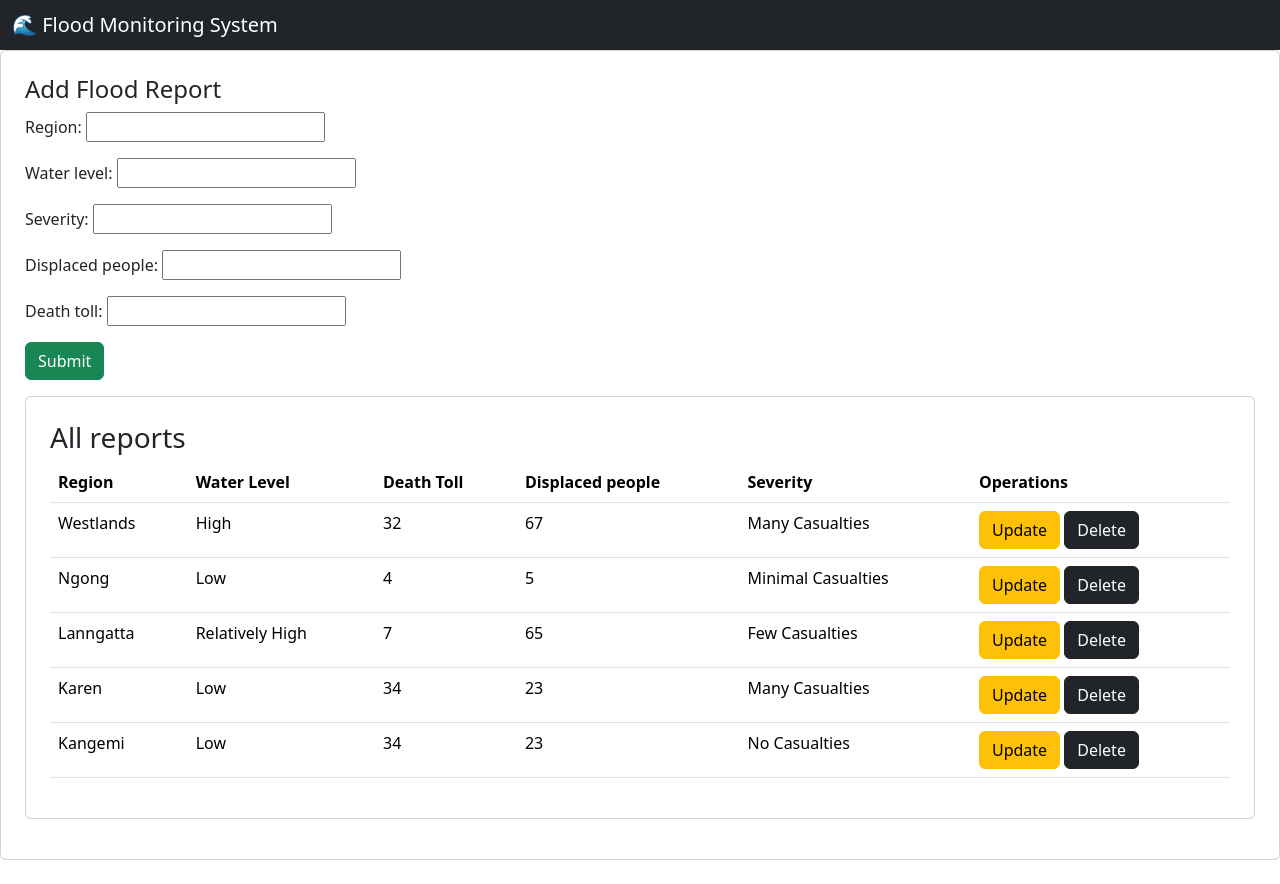
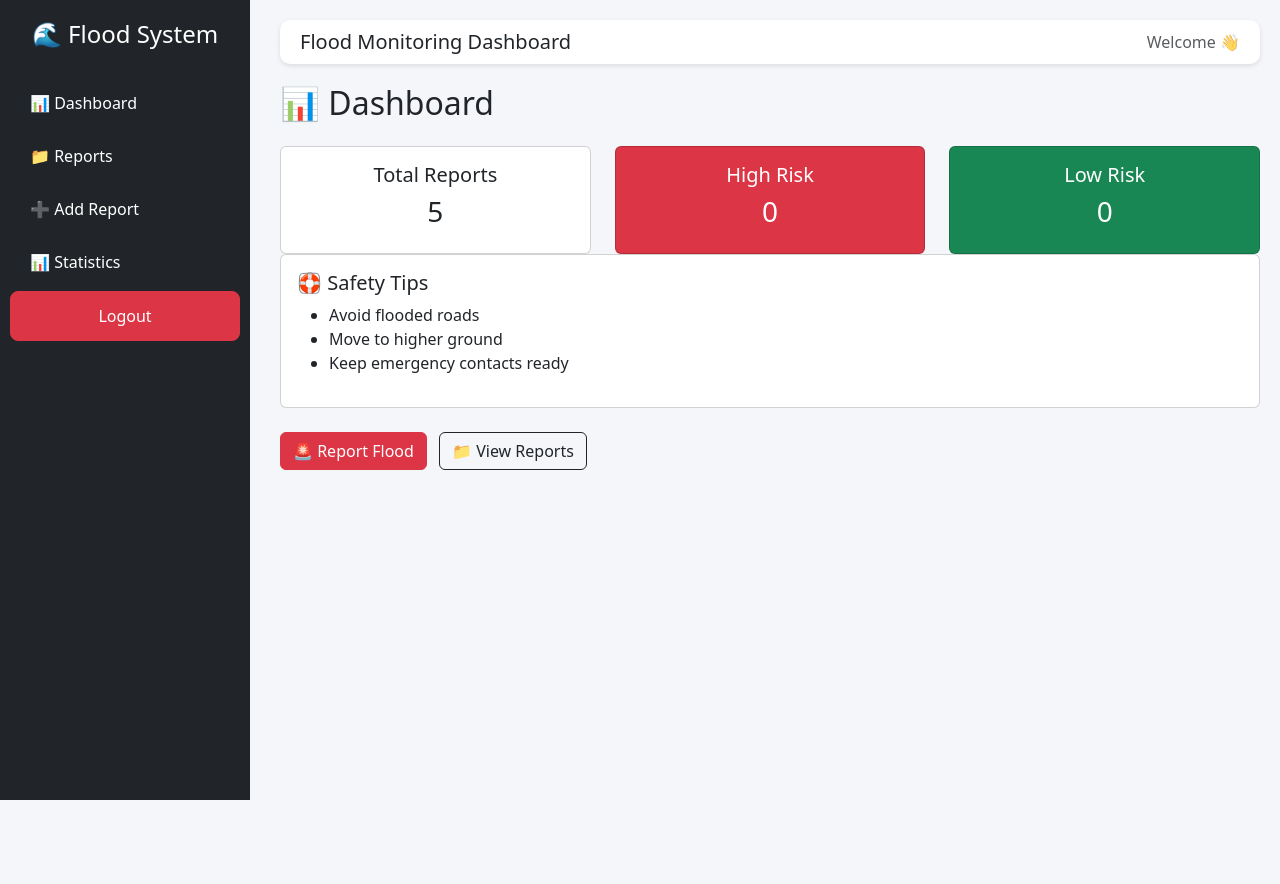
Before and after one commit to layneeleo/group_project, a Django app: page / in a window 1280 px wide. After the commit the page ends 800 px from the top, so only its background shows below. Run offline with Django 5.2, Linux system fonts and the light colour scheme; data comes from the database, SQL or seed files in the repository; both versions use the stored data as it was before the commit.

Commit message:
More changes

```diff
--- a/dashboard/models.py
+++ b/dashboard/models.py
@@ -1,6 +1,7 @@
 from django.db import models
 
 class Flood_report (models.Model):
+
     region= models.CharField(max_length=50)
     water_level= models.CharField(max_length=50)
     severity= models.CharField(max_length=50)
--- a/dashboard/urls.py
+++ b/dashboard/urls.py
@@ -1,7 +1,15 @@
 from django.urls import path
 from . import views
 urlpatterns=[
-    path('',views.home,name="home"),
     path('update/<int:id>/',views.update_report,name="update"),
-    path('delete/<int:id>/',views.delete_report,name="delete")
+    path('delete/<int:id>/',views.delete_report,name="delete"),
+    path('', views.dashboard, name='dashboard'),
+    path('reports/', views.reports, name='reports'),
+    path('add/', views.add_report, name='add_report'),
+    path('sign_up/', views.signup_view, name='signup'),
+    path('login/', views.login_view, name='login'),
+    path('logout/', views.logout_view, name='logout'),
+     path('statistics/', views.statistics, name='statistics'),
+
+
 ]
--- a/dashboard/views.py
+++ b/dashboard/views.py
@@ -2,22 +2,64 @@ from django.shortcuts import render,redirect,get_object_or_404
 from . models import Flood_report
 from . forms import FloodForm
 import folium
+from django.contrib.auth.forms import UserCreationForm
+from django.db.models import Count
+from datetime import datetime
+from django.contrib.auth import login,logout,authenticate
+from django.contrib.auth.decorators import login_required
+
+
+@login_required
+def dashboard(request):
+    return render (request,"dashboard.html")
+
+@login_required
+def add_report(request):
+    return render (request,"add_reports.html")
+
+@login_required
+def reports(request):
+    return render(request,"reports.html")
+
 
 # Create your views here.
-def home(request):
-    if request.method=="POST":
-        form=FloodForm(request.POST)
+def signup_view(request):
+    form = UserCreationForm()
+
+    if request.method == "POST":
+        form = UserCreationForm(request.POST)
+
+        if form.is_valid():
+            user = form.save()
+            login(request, user)
+            return redirect('dashboard')
+
+    return render(request, 'signup.html', {'form': form})
 
 
-        if form.is_valid():
-            form.save()
-            return redirect('home')
-    else:
-        form= FloodForm()
-    report=Flood_report.objects.all()
+
+def login_view(request):
+
+    if request.method == "POST":
+        username = request.POST.get('username')
+        password = request.POST.get('password')
+
+        user = authenticate (request, username=username, password=password)
+
+        if user:
+            login(request, user)
+            return redirect('dashboard')
+
+    return render(request, 'login.html')
+
+def logout_view(request):
+    logout(request)
+    return redirect ('login')
 
 
-    return render(request,"dashboard.html",{"form":form,"reports":report})
+
+
+
 
 def update_report(request,id):
     report=get_object_or_404(Flood_report,id=id)
@@ -34,3 +76,143 @@ def delete_report(request,id):
     report=get_object_or_404(Flood_report,id=id)
     report.delete()
     return redirect('home')
+
+
+
+
+
+# 🏠 DASHBOARD (MAIN PAGE)
+def dashboard(request):
+
+    reports = Flood_report.objects.all()
+
+    # 📊 Stats
+    total = reports.count()
+    high = reports.filter(severity='High').count()
+    low = reports.filter(severity='Low').count()
+
+    # 🚨 High risk alert
+    high_risk = reports.filter(severity='High').first()
+
+    return render(request, "dashboard.html", {
+        "total": total,
+        "high": high,
+        "low": low,
+        "high_risk": high_risk,
+        "last_updated": datetime.now()
+    })
+
+
+# 📄 REPORTS PAGE (WITH SEARCH)
+def reports(request):
+
+    query = request.GET.get('q')
+
+    if query:
+        data = Flood_report.objects.filter(location__icontains=query)
+    else:
+        data = Flood_report.objects.all()
+
+    return render(request, "reports.html", {
+        "reports": data
+    })
+
+
+# ➕ ADD REPORT
+def add_report(request):
+
+    form = FloodForm()
+
+    if request.method == "POST":
+        form = FloodForm(request.POST)
+
+        if form.is_valid():
+            form.save()
+            return redirect('reports')
+
+    return render(request, "add_report.html", {
+        "form": form
+    })
+
+
+# ✏️ UPDATE REPORT
+def update_report(request, id):
+
+    report = get_object_or_404(Flood_report, id=id)
+
+    if request.method == "POST":
+        form = FloodForm(request.POST, instance=report)
+
+        if form.is_valid():
+            form.save()
+            return redirect('reports')
+
+    else:
+        form = FloodForm(instance=report)
+
+    return render(request, "update.html", {
+        "form": form
+    })
+
+
+# 🗑️ DELETE REPORT
+def delete_report(request, id):
+
+    report = get_object_or_404(Flood_report, id=id)
+    report.delete()
+
+    return redirect('reports')
+
+# 📄 REPORTS PAGE
+def reports(request):
+    query = request.GET.get('q')
+
+    if query:
+        data = Flood_report.objects.filter(region__icontains=query)
+    else:
+        data = Flood_report.objects.all()
+
+    return render(request, "reports.html", {
+        "reports": data
+    })
+
+
+# ➕ ADD REPORT
+def add_report(request):
+    form = FloodForm()
+
+    if request.method == "POST":
+        form = FloodForm(request.POST)
+        if form.is_valid():
+            form.save()
+            return redirect('reports')
+
+    return render(request, "add_reports.html", {
+        "form": form
+    })
+def statistics(request):
+
+    reports = Flood_report.objects.all()
+
+    total = reports.count()
+    high = reports.filter(severity='High').count()
+    medium = reports.filter(severity='Medium').count()
+    low = reports.filter(severity='Low').count()
+
+
+    top_regions = (
+        Flood_report.objects
+        .values('region')
+        .annotate(count=Count('region'))
+        .order_by('-count')[:5]
+    )
+
+
+    return render(request, "statistics.html", {
+        "total": total,
+        "high": high,
+        "medium": medium,
+        "low": low,
+        "top_regions": top_regions
+
+    })
--- a/flood_system/settings.py
+++ b/flood_system/settings.py
@@ -116,3 +116,8 @@ USE_TZ = True
 # https://docs.djangoproject.com/en/6.0/howto/static-files/
 
 STATIC_URL = 'static/'
+STATICFILES_DIRS = [
+    BASE_DIR / "static",
+    "/var/www/static/",
+]
+LOGIN_URL='login'
--- /dev/null
+++ b/templates/base.html
@@ -0,0 +1,90 @@
+{% load static %}
+<!DOCTYPE html>
+<html lang="en">
+<head>
+    <meta charset="UTF-8">
+    <title>Flood Monitoring System</title>
+
+    <!-- Bootstrap -->
+     <link rel="stylesheet" href="{% static 'css/auth.css' %}">
+    <link href="https://cdn.jsdelivr.net/npm/bootstrap@5.3.0/dist/css/bootstrap.min.css" rel="stylesheet">
+
+    <!-- Custom Styles -->
+    <style>
+        body {
+            background-color: #f5f6fa;
+        }
+
+        .sidebar {
+            width: 250px;
+            height: 100vh;
+            position: fixed;
+            background-color: #212529;
+            padding-top: 20px;
+        }
+
+        .sidebar h4 {
+            text-align: center;
+            margin-bottom: 30px;
+        }
+
+        .sidebar a {
+            display: block;
+            color: white;
+            padding: 12px 20px;
+            text-decoration: none;
+            margin: 5px 10px;
+            border-radius: 8px;
+        }
+
+        .sidebar a:hover {
+            background-color: #0d6efd;
+        }
+
+        .content {
+            margin-left: 260px;
+            padding: 20px;
+        }
+
+        .topbar {
+            background: white;
+            padding: 10px 20px;
+            border-radius: 10px;
+            margin-bottom: 20px;
+            box-shadow: 0 2px 5px rgba(0,0,0,0.1);
+        }
+    </style>
+</head>
+
+<body>
+
+    <!-- SIDEBAR -->
+    <div class="sidebar text-white">
+
+        <h4>🌊 Flood System</h4>
+
+        <a href="{% url 'dashboard' %}">📊 Dashboard</a>
+        <a href="{% url 'reports' %}">📁 Reports</a>
+        <a href="{% url 'add_report' %}">➕ Add Report</a>
+        <a href="{% url 'statistics' %}">📊 Statistics</a>
+        <a href="{% url 'logout' %}" class="btn btn-danger">Logout</a>
+
+    </div>
+
+    <!-- MAIN CONTENT -->
+    <div class="content">
+
+        <!-- TOP BAR -->
+        <div class="topbar d-flex justify-content-between align-items-center">
+            <h5 class="mb-0">Flood Monitoring Dashboard</h5>
+            <span class="text-muted">Welcome 👋</span>
+        </div>
+
+        <!-- PAGE CONTENT -->
+        {% block content %}
+        {% endblock %}
+
+    </div>
+
+</body>
+</html>
--- a/templates/dashboard.html
+++ b/templates/dashboard.html
@@ -1,68 +1,54 @@
-<!DOCTYPE html>
-<html>
-<head>
-  <link href="https://cdn.jsdelivr.net/npm/bootstrap@5.3.8/dist/css/bootstrap.min.css" rel="stylesheet" integrity="sha384-sRIl4kxILFvY47J16cr9ZwB07vP4J8+LH7qKQnuqkuIAvNWLzeN8tE5YBujZqJLB" crossorigin="anonymous">
-
-    <title>Flood Dashboard</title>
-</head>
-<body>
-
-<nav class="navbar navbar-dark bg-dark">
-    <div class="container-fluid">
-        <span class="navbar-brand mb-0 h1">🌊 Flood Monitoring System</span>
-    </div>
-</nav>
-<div class="card p-4 mb-4">
-
-    <h4>Add Flood Report</h4>
-
-    <form method="POST">
-        {% csrf_token %}
-        {{ form.as_p }}
-
-        <button class="btn btn-success">Submit</button>
-    </form>
-
-<div class=" card p-4 my-3  ">
-    <h3> All reports</h3>
-    <table class=" table table-stripped ">
-        <thead>
-            <tr>
-            <th>Region</th>
-            <th>Water Level</th>
-            <th>Death Toll</th>
-            <th>Displaced people</th>
-            <th>Severity</th>
-            <th>Operations</th>
+{% extends 'base.html'%}
 
 
-            </tr>
-        </thead>
-        <tbody>
-            {% for report in reports%}
-            <tr>
-                <td> {{report.region}}</td>
-                <td> {{report.water_level}}</td>
-                <td> {{report.death_toll }}</td>
-                <td> {{report.displaced_people}}</td>
-                <td> {{ report.severity }}</td>
-                 <td>
-                <a href="{% url 'update' report.id %}" class="btn btn-warning">Update</a>
-                <a href="{% url 'delete' report.id %}"class="btn btn-dark " >Delete</a>
-            </td>
-
-            </tr>
+<body style=" font-family: Poppins, sans-serif;">
 
 
 
 
-            {% endfor %}
-        </tbody>
+{% block content %}
 
-    </table>
 
+<h2>📊 Dashboard</h2>
+
+<div class="row mt-4">
+    <div class="col">
+        <div class="card p-3 text-center">
+            <h5>Total Reports</h5>
+            <h3>{{ total }}</h3>
+        </div>
+    </div>
+
+    <div class="col">
+        <div class="card p-3 bg-danger text-white text-center">
+            <h5>High Risk</h5>
+            <h3>{{ high }}</h3>
+        </div>
+    </div>
+
+    <div class="col">
+        <div class="card p-3 bg-success text-white text-center">
+            <h5>Low Risk</h5>
+            <h3>{{ low }}</h3>
+        </div>
+    </div>
+</div>
+<div class="card p-3 mb-4">
+    <h5>🛟 Safety Tips</h5>
+    <ul>
+        <li>Avoid flooded roads</li>
+        <li>Move to higher ground</li>
+        <li>Keep emergency contacts ready</li>
+    </ul>
+</div>
+<div class="mb-4">
+    <a href="{% url 'add_report' %}" class="btn btn-danger me-2">🚨 Report Flood</a>
+    <a href="{% url 'reports' %}" class="btn btn-outline-dark">📁 View Reports</a>
 </div>
 
+
 <script src="https://cdn.jsdelivr.net/npm/bootstrap@5.3.8/dist/js/bootstrap.bundle.min.js" integrity="sha384-FKyoEForCGlyvwx9Hj09JcYn3nv7wiPVlz7YYwJrWVcXK/BmnVDxM+D2scQbITxI" crossorigin="anonymous"></script>
+{% endblock %}
 </body>
+
 </html>
```
Also changed, not shown: static/styles/auth.css (added, +93 -0 lines), templates/add_reports.html (added, +16 -0 lines), templates/login.html (added, +12 -0 lines), templates/reports.html (added, +40 -0 lines), templates/signup.html (added, +12 -0 lines), templates/statistics.html (added, +60 -0 lines), templates/update.html (+4 -13 lines), README.md, dashboard/forms.py (line endings or trailing spaces), dashboard/migrations/0003_remove_flood_report_latitude_and_more.py (added), db.sqlite3, static/styles/main.css (added).
